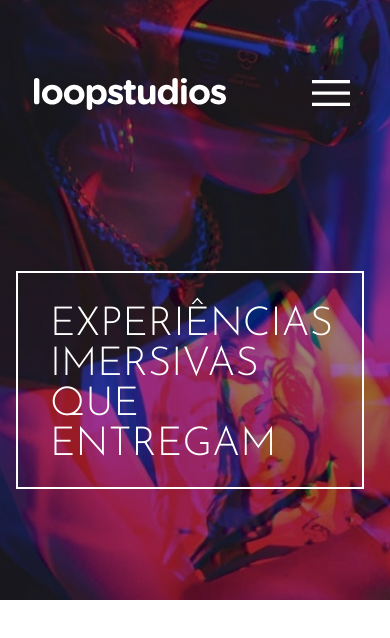
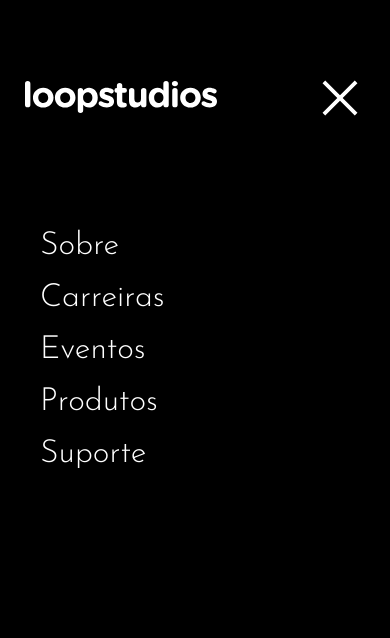
Before and after one commit to Guivieirasilva/loopstudios-landing-page-main, a React (Vite) app: page / in a window 390 px wide. Shown: the top 638 px of the page. Built offline with nearby package versions, Linux system fonts and the light colour scheme.

Commit message:
Nav menu mobile

```diff
--- a/src/App.css
+++ b/src/App.css
@@ -1,11 +1,8 @@
 .app{
    display: grid;
-   /* grid-template-rows: 1fr 1fr 1fr ;   */
-   /* align-items:center;  */
-   background: blue;
+   background: violet;
    justify-items: center;
    grid-auto-flow: row;
    box-sizing: border-box;
-
-   /* height: 100vh; */
+   trasition-duration: .8s;
 }
--- a/src/App.tsx
+++ b/src/App.tsx
@@ -8,6 +8,7 @@ import { Container } from './ThemeConfigs/styles'
 import { lightTheme, darkTheme } from './ThemeConfigs/Theme'
 
 import './App.css'
+import { NavMenuMobile } from './components/NavMenuMobile'
 
 function App() {
   const [theme, setTheme] = useState("light")
@@ -19,12 +20,14 @@ function App() {
       <ThemeProvider theme={theme === 'light' ? lightTheme : darkTheme }  >
         <GlobalStyles />
           <div className='app'>
+            <NavMenuMobile />
             <NavMenu />
+            <Container>
+              Hello World!!!
+              <button onClick={() => themeToggler()}>Theme</button>
+            </Container>
           </div>
-        {/* <Container>
-          Hello World!!!
-          <button onClick={() => themeToggler()}>Theme</button>
-        </Container> */}
+
       </ThemeProvider>
   )
 }
--- a/src/ThemeConfigs/styles.ts
+++ b/src/ThemeConfigs/styles.ts
@@ -2,4 +2,6 @@ import styled from "styled-components";
 
 export const Container = styled.div`
    color: ${props => props.theme.fontColor};
+   margin: 50px;
+   text-align: center;
 `
--- /dev/null
+++ b/src/components/NavMenuMobile/index.tsx
@@ -0,0 +1,25 @@
+import { MenuMobile } from "./styles";
+
+import IconClose from "../../images/icon-close.svg"
+import Logo from "../../images/logo.svg"
+
+export function NavMenuMobile() {
+   return(
+      <MenuMobile>
+         <div>
+            <a href="#"><img src={Logo} alt="" /></a>
+            <button><img src={IconClose} alt="Icone de X para fechamento do menu mobile" /></button>
+
+         </div>
+         <nav>
+            <ul>
+               <li>Sobre</li>
+               <li>Carreiras</li>
+               <li>Eventos</li>
+               <li>Produtos</li>
+               <li>Suporte</li>
+            </ul>
+         </nav>
+      </MenuMobile>
+   )
+}
--- /dev/null
+++ b/src/components/NavMenuMobile/styles.ts
@@ -0,0 +1,43 @@
+import styled from "styled-components";
+
+export const MenuMobile = styled.section`
+   position: absolute;
+   display: flex;
+   flex-direction: column;
+   width: 100%;
+   height: 100%;
+   align-items: center;
+   color: white;
+   background-color: black;
+
+   >div {
+      width: 87%;
+      align-items: center;
+      display: flex;
+      justify-content: space-between;
+      padding: 44px;
+      margin-top: 30px;
+      >button {
+         background-color: transparent;
+            border: none;
+            width: 50px;
+            height: 50px;
+            >img { width: 100%;}
+      }
+   }
+   >nav {
+      margin-top: 30px;
+      display: flex;
+      width: 100%;
+      >ul {
+         list-style: none;
+         display: flex;
+         flex-direction: column;
+         gap: 20px;
+         font-family: 'Josefin Sans', sans-serif;
+         font-size: 2rem;
+         font-weight: 300;
+      }
+   }
+
+`
```
